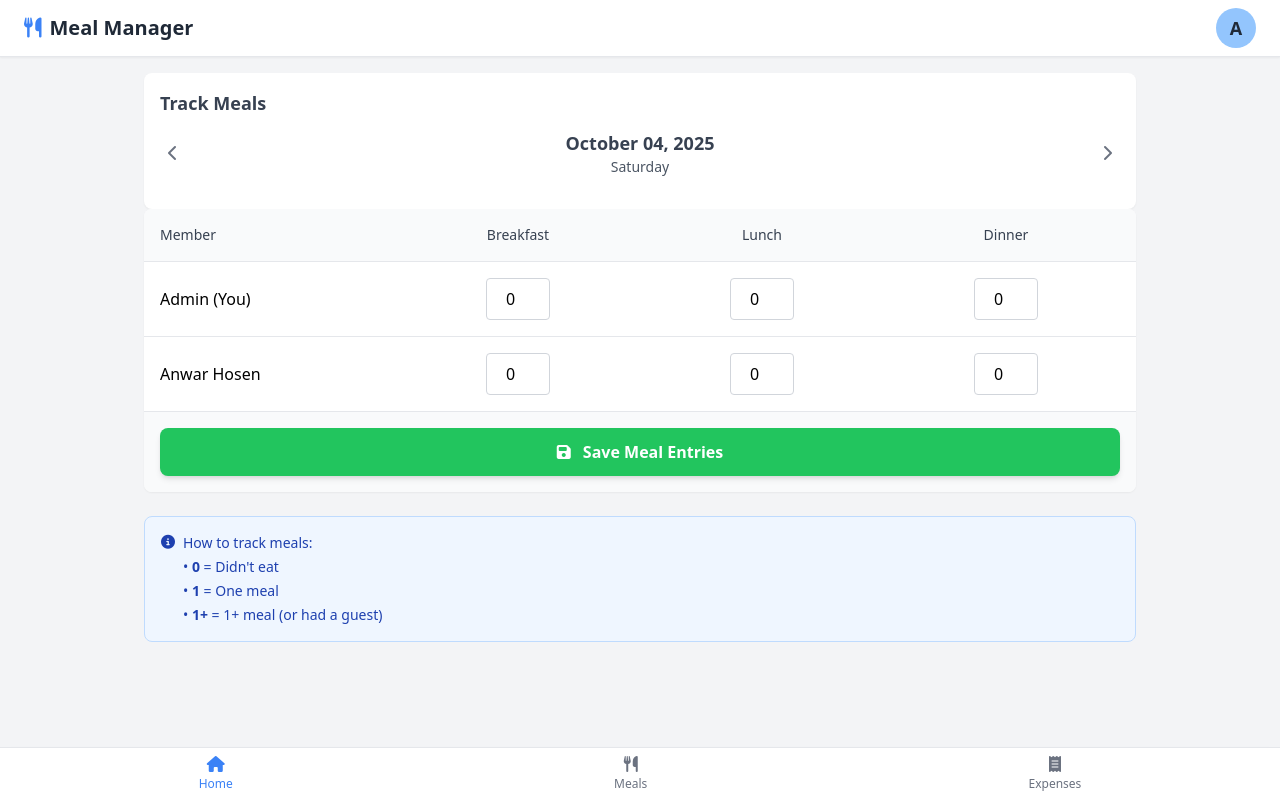
After one commit to code-anwarhosen/meal-manager, a Django app: page /track-meals/ in a window 1280 px wide. The commit adds this page. Run offline with Django 5.2, Linux system fonts and the light colour scheme; a user stored in the database is signed in; data comes from the database, SQL or seed files in the repository; both versions use the stored data as it was after the commit; some libraries are stand-ins or nearby versions.

Commit message:
added meal add/update functionality for current day

```diff
--- a/app/urls.py
+++ b/app/urls.py
@@ -14,4 +14,5 @@ urlpatterns = [
 
     # Main App (Protected)
     path('', views.home, name='home'),
+    path('track-meals/', views.track_meals, name='track-meals'),
 ]
--- a/app/utils.py
+++ b/app/utils.py
@@ -52,7 +52,7 @@ def group_summary(group, month: int, year: int):
     # Adding attributes to access in dashboard templates
     group.total_expenses = total_group_expenses
     group.total_meals = total_group_meals
-    group.cost_per_meal = cost_per_meal
+    group.cost_per_meal = round(cost_per_meal, 2)
 
     return group
 
--- a/app/views/__init__.py
+++ b/app/views/__init__.py
@@ -1,3 +1,3 @@
 from .auth import login_user, logout_user, register_user
 from .group import setup_group, create_group, join_group
-from .main import home
+from .main import home, track_meals
--- a/app/views/main.py
+++ b/app/views/main.py
@@ -1,6 +1,7 @@
 from django.shortcuts import render, redirect
 from django.contrib import messages
 from django.contrib.auth.decorators import login_required
+from app.models import GroupMember, MealEntry
 from app.utils import group_required, group_summary, member_summary
 from datetime import datetime
 
@@ -8,11 +9,11 @@ from datetime import datetime
 @login_required
 @group_required
 def home(request):
-    # Check if user has group
     user = request.user
     current_date = datetime.now()
 
     # get the group with needed attributes for dashboard
+    # group_summary(..) -> Group
     group = group_summary(
         group=user.group_membership.group,
         month=current_date.month,
@@ -22,7 +23,7 @@ def home(request):
     # list of all member of the group
     members_list = group.members.all().select_related('user')
 
-    # add needed attributes in the dashboard for each member of the group
+    # add needed attributes for the dashboard to each member of the group
     # member: GroupMember
     for mem_idx in range(len(members_list)):
 
@@ -50,3 +51,97 @@ def home(request):
         'current_month': current_date.strftime('%B %Y')
     }
     return render(request, 'home/dashboard.html', context)
+
+
+def handle_add_update_meals(request, group):
+    date_str = request.POST.get('meal_date')
+
+    if not date_str:
+        messages.error(request, 'Date is required')
+        return redirect('track-meals')
+
+    try:
+        # Get all members in the group
+        members = GroupMember.objects.filter(group=group)
+
+        # track if creating or updating
+        is_new_entry = False
+
+        # Process each member's meal data
+        for member in members:
+            breakfast = request.POST.get(f'member_{member.pk}_breakfast')
+            lunch = request.POST.get(f'member_{member.pk}_lunch')
+            dinner = request.POST.get(f'member_{member.pk}_dinner')
+
+            # Convert to integers with validation
+            try:
+                breakfast_int = int(breakfast) if breakfast else 0
+                lunch_int = int(lunch) if lunch else 0
+                dinner_int = int(dinner) if dinner else 0
+
+                # Validate within range (0-3 as per model)
+                breakfast_int = max(0, min(3, breakfast_int))
+                lunch_int = max(0, min(3, lunch_int))
+                dinner_int = max(0, min(3, dinner_int))
+
+            except ValueError:
+                messages.error(request, 'Invalid meal value. Please enter numbers only.')
+                return redirect('track-meals')
+
+            # update_or_create with defaults parameter
+            _, is_new_entry = MealEntry.objects.update_or_create(
+                user=member.user,
+                group=group,
+                date=date_str,
+                defaults={
+                    'breakfast': breakfast_int,
+                    'lunch': lunch_int,
+                    'dinner': dinner_int,
+                }
+            )
+
+        action = 'added' if is_new_entry else 'updated'
+        messages.success(request, f'Meal entries {action} for {date_str}')
+        return redirect('track-meals')
+
+    except Exception as e:
+        messages.error(request, f'Error saving meals: {str(e)}')
+        return redirect('track-meals')
+
+
+
+@login_required
+@group_required
+def track_meals(request):
+    user = request.user
+    group = user.group_membership.group
+
+    meal_date = datetime.now().date()
+
+    # handle create/update MealEntry
+    if request.method == 'POST':
+        handle_add_update_meals(request, group)
+
+
+    # list of all member of the group
+    members_list = group.members.all().select_related('user')
+
+    # add needed attributes for the dashboard to each member of the group
+    # member: GroupMember
+    for mem_idx in range(len(members_list)):
+        user = members_list[mem_idx].user
+        meal = user.meal_entries.filter(date=meal_date).first()
+
+        members_list[mem_idx].breakfast = meal.breakfast if meal else 0
+        members_list[mem_idx].lunch = meal.lunch if meal else 0
+        members_list[mem_idx].dinner = meal.dinner if meal else 0
+
+    # add members_list attribute to group
+    # to be able to access all memner of the group in template
+    group.members_list = members_list
+
+    context = {
+        'group': group,
+        'meal_date': meal_date,
+    }
+    return render(request, 'home/track_meals.html', context)
--- a/templates/base.html
+++ b/templates/base.html
@@ -49,7 +49,7 @@
     <header class="bg-white shadow-sm border-b border-gray-200 p-2">
         <div class="flex justify-between items-center px-4">
             <div>
-                <h1 class="text-xl font-bold text-gray-900">
+                <h1 class="text-xl font-bold text-gray-800">
                     <i class="fas fa-utensils text-blue-500 mr-2"></i>Meal Manager
                 </h1>
             </div>
@@ -57,8 +57,8 @@
             <!-- User Menu -->
             <div class="relative">
                 <!-- User Icon Button -->
-                <button id="userMenuButton" class="w-10 h-10 rounded-full bg-blue-500 text-white flex items-center justify-center hover:bg-blue-400 transition">
-                    <span class="text-lg font-bold">{{ user.first_name.0|upper }}</span>
+                <button id="userMenuButton" class="w-10 h-10 rounded-full bg-blue-300 flex items-center justify-center hover:bg-blue-200 transition">
+                    <span class="text-lg font-bold text-gray-800">{{ user.first_name.0|upper }}</span>
                 </button>
 
                 <!-- Dropdown Menu -->
@@ -88,7 +88,7 @@
                 <span class="text-xs">Home</span>
             </a>
 
-            <a href="meals.html" class="flex flex-col items-center p-2 rounded-lg text-gray-500 hover:text-blue-500">
+            <a href="{% url 'track-meals' %}" class="flex flex-col items-center p-2 rounded-lg text-gray-500 hover:text-blue-500">
                 <i class="fas fa-utensils mb-1"></i>
                 <span class="text-xs">Meals</span>
             </a>
--- /dev/null
+++ b/templates/home/track_meals.html
@@ -0,0 +1,100 @@
+{% extends "base.html" %}
+
+{% block title %}Add Meals{% endblock title %}
+
+{% block content %}
+<!-- Main Content -->
+<main class="p-4 pb-20 md:px-36">
+    <!-- Date Selection -->
+    <div class="bg-white rounded-lg shadow-sm p-4">
+        <div class="flex justify-between items-start mb-3">
+            <h2 class="text-lg font-bold text-gray-700">Track Meals</h2>
+        </div>
+
+        <div class="flex justify-between items-center mb-4">
+            <a href="?date=" class="text-gray-500 hover:text-gray-700 p-2">
+                <i class="fas fa-chevron-left"></i>
+            </a>
+
+            <div class="text-center flex-1">
+                <h2 class="text-lg font-semibold text-gray-700">{{ meal_date|date:"F d, Y" }}</h2>
+                <p class="text-sm text-gray-600">{{ meal_date|date:"l" }}</p>
+            </div>
+
+            <a href="?date=" class="text-gray-500 hover:text-gray-700 p-2">
+                <i class="fas fa-chevron-right"></i>
+            </a>
+        </div>
+    </div>
+
+
+    <!-- Meal Entry Form -->
+    <form action="{% url 'track-meals' %}" method="POST" class="bg-white rounded-lg shadow-sm overflow-hidden">
+        {% csrf_token %}
+
+        <input type="hidden" name="meal_date" value="{{ meal_date|date:'Y-m-d' }}">
+
+        <!-- Table Header -->
+        <div class="grid grid-cols-4 gap-4 p-4 bg-gray-50 border-b border-gray-200 text-sm font-medium text-gray-700">
+            <div>Member</div>
+            <div class="text-center">Breakfast</div>
+            <div class="text-center">Lunch</div>
+            <div class="text-center">Dinner</div>
+        </div>
+
+        <!-- Member Rows -->
+        <div class="divide-y divide-gray-200">
+            <!-- Members -->
+            {% for member in group.members_list %}
+            <div class="grid grid-cols-4 gap-4 p-4 items-center hover:bg-gray-50">
+                <div class="flex items-center">
+                    <span class="font-medium">
+                        {{ member.user.first_name }}
+                        {% if member.user == user %}
+                            (You)
+                        {% endif %}
+                    </span>
+                </div>
+
+                <div class="text-center">
+                    <input type="number" name="member_{{ member.pk }}_breakfast" min="0" max="3" value="{{ member.breakfast }}"
+                            class="w-16 border border-gray-300 rounded p-2 text-center focus:ring-2 focus:ring-blue-500 focus:border-blue-500">
+                </div>
+
+                <div class="text-center">
+                    <input type="number" name="member_{{ member.pk }}_lunch" min="0" max="3" value="{{ member.lunch }}"
+                            class="w-16 border border-gray-300 rounded p-2 text-center focus:ring-2 focus:ring-blue-500 focus:border-blue-500">
+                </div>
+
+                <div class="text-center">
+                    <input type="number" name="member_{{ member.pk }}_dinner" min="0" max="3" value="{{ member.dinner }}"
+                            class="w-16 border border-gray-300 rounded p-2 text-center focus:ring-2 focus:ring-blue-500 focus:border-blue-500">
+                </div>
+            </div>
+            {% endfor %}
+        </div>
+
+        <!-- Submit Section -->
+        <div class="p-4 bg-gray-50 border-t border-gray-200">
+            <button type="submit" class="w-full bg-green-500 text-white py-3 rounded-lg font-semibold hover:bg-green-600 transition shadow-md">
+                <i class="fas fa-save mr-2"></i> Save Meal Entries
+            </button>
+        </div>
+    </form>
+
+    <!-- Help Text -->
+    <div class="mt-6 bg-blue-50 rounded-lg p-4 border border-blue-200">
+        <div class="flex items-start text-sm text-blue-800">
+            <i class="fas fa-info-circle mt-0.5 mr-2"></i>
+            <div>
+                <p class="font-medium">How to track meals:</p>
+                <ul class="mt-1 space-y-1">
+                    <li>• <strong>0</strong> = Didn't eat</li>
+                    <li>• <strong>1</strong> = One meal</li>
+                    <li>• <strong>1+</strong> = 1+ meal (or had a guest)</li>
+                </ul>
+            </div>
+        </div>
+    </div>
+</main>
+{% endblock content %}
```
Also changed, not shown: templates/home/dashboard.html (+10 -3 lines), db.sqlite3.
